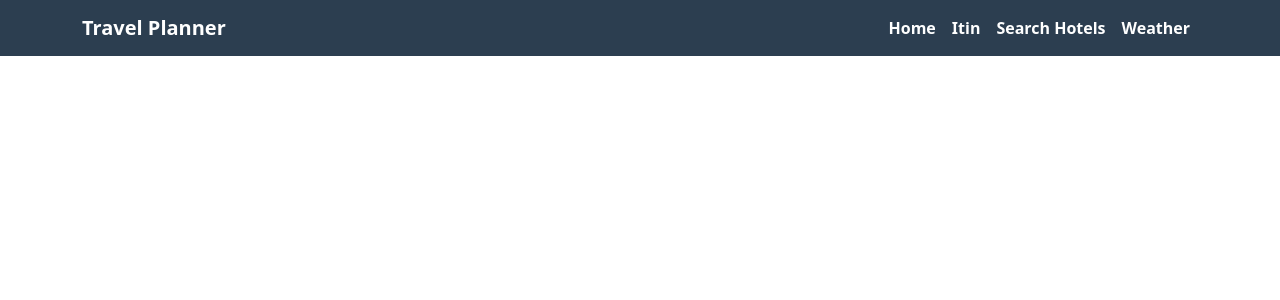
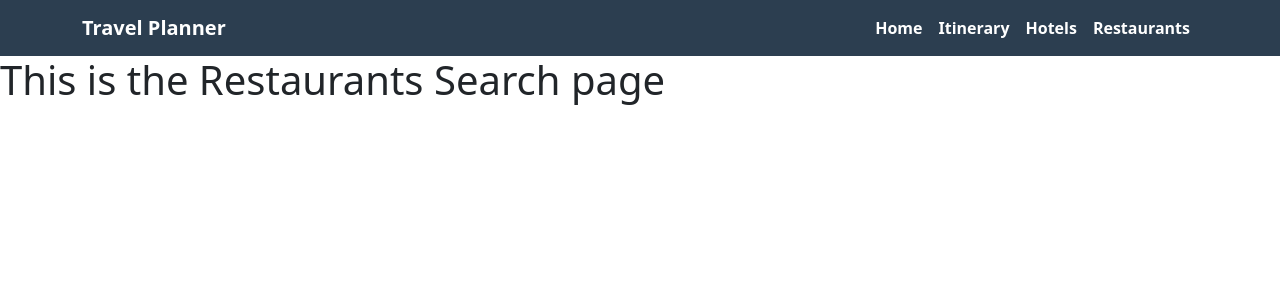
Before and after one commit to Srivashinie/Travel-Planner, a React (Create React App) app in the folder client/: page /restaurants in a window 1280 px wide. Shown: the top 300 px of the page. Built offline with nearby package versions, Linux system fonts and the light colour scheme.

Commit message:
Modified names for pages and app.js

```diff
--- a/client/src/App.js
+++ b/client/src/App.js
@@ -2,8 +2,8 @@ import React from "react";
 import { BrowserRouter as Router, Routes, Route } from "react-router-dom";
 import Home from "./pages/Home";
 import Itin from "./pages/Itin";
-import Weather from "./pages/Weather";
-import Search from "./pages/Search";
+import Restaurants from "./pages/Restaurants";
+import Hotels from "./pages/Hotels";
 import Header from "./components/Header";
 
 export default function App() {
@@ -13,8 +13,8 @@ export default function App() {
       <Routes>
         <Route exact path="/" element={<Home />} />
         <Route path="/itin" element={<Itin />} />
-        <Route path="/weather" element={<Weather />} />
-        <Route path="/search" element={<Search />} />
+        <Route path="/restaurants" element={<Restaurants />} />
+        <Route path="/hotels" element={<Hotels />} />
       </Routes>
     </Router>
   );
--- a/client/src/components/Header.js
+++ b/client/src/components/Header.js
@@ -34,25 +34,25 @@ const Header = () => {
               className="nav-link"
               style={{ color: "white", fontWeight: "bold" }}
             >
-              Itin
+              Itinerary
             </Nav.Link>
 
             <Nav.Link
               as={Link}
-              to="/search"
+              to="/hotels"
               className="nav-link"
               style={{ color: "white", fontWeight: "bold" }}
             >
-              Search Hotels
+              Hotels
             </Nav.Link>
 
             <Nav.Link
               as={Link}
-              to="/weather"
+              to="/restaurants"
               className="nav-link"
               style={{ color: "white", fontWeight: "bold" }}
             >
-              Weather
+              Restaurants
             </Nav.Link>
           </Nav>
         </Navbar.Collapse>
--- a/client/src/pages/Search.js
+++ b/client/src/pages/Hotels.js
@@ -1,6 +1,6 @@
 import React from "react";
 
-const Search = () => {
+const Hotels = () => {
   return (
     <div>
       <h1>This is the Hotels Search page</h1>
@@ -8,4 +8,4 @@ const Search = () => {
   );
 };
 
-export default Search;
+export default Hotels;
--- /dev/null
+++ b/client/src/pages/Restaurants.js
@@ -0,0 +1,11 @@
+import React from "react";
+
+const Restaurants = () => {
+  return (
+    <div>
+      <h1>This is the Restaurants Search page</h1>
+    </div>
+  );
+};
+
+export default Restaurants;
--- a/client/src/pages/Weather.js
+++ /dev/null
@@ -1,11 +0,0 @@
-import React from "react";
-
-const Weather = () => {
-  return (
-    <div>
-      <h1>This is the Weather Search page</h1>
-    </div>
-  );
-};
-
-export default Weather;
```
